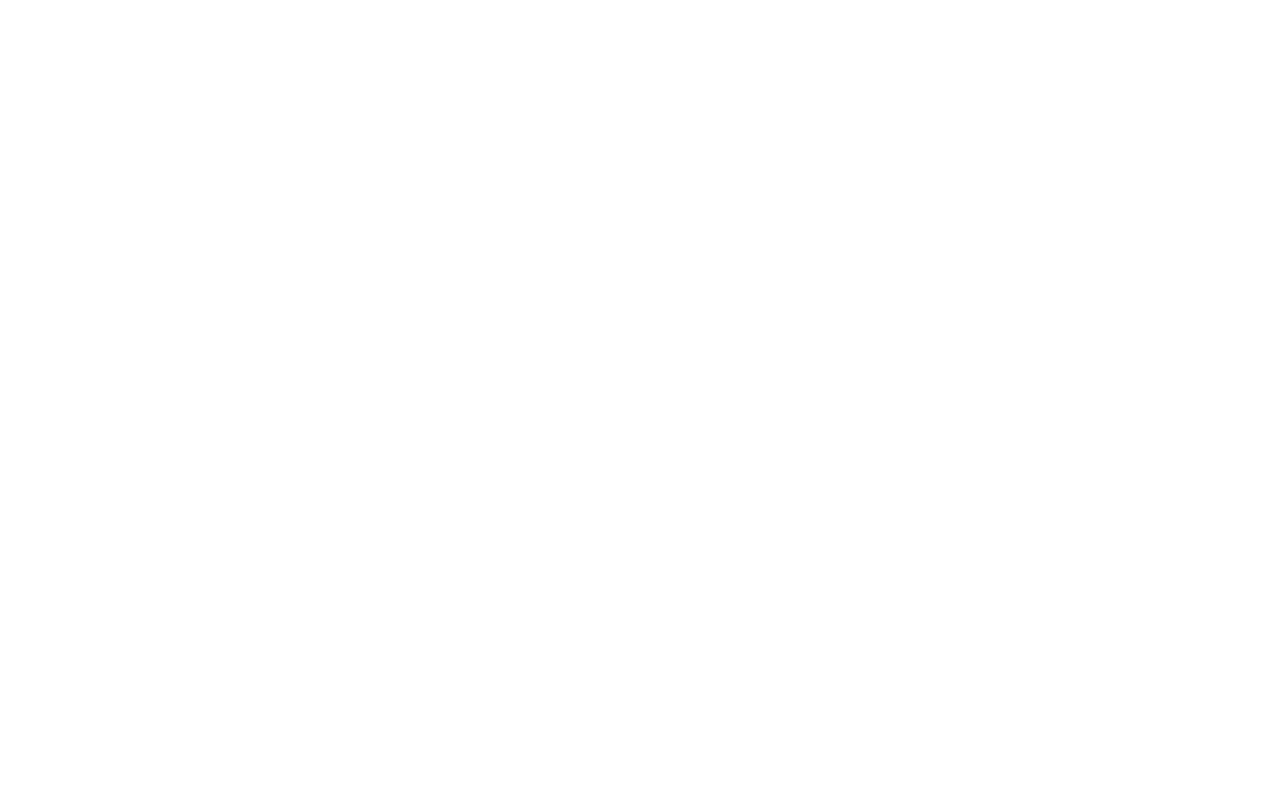
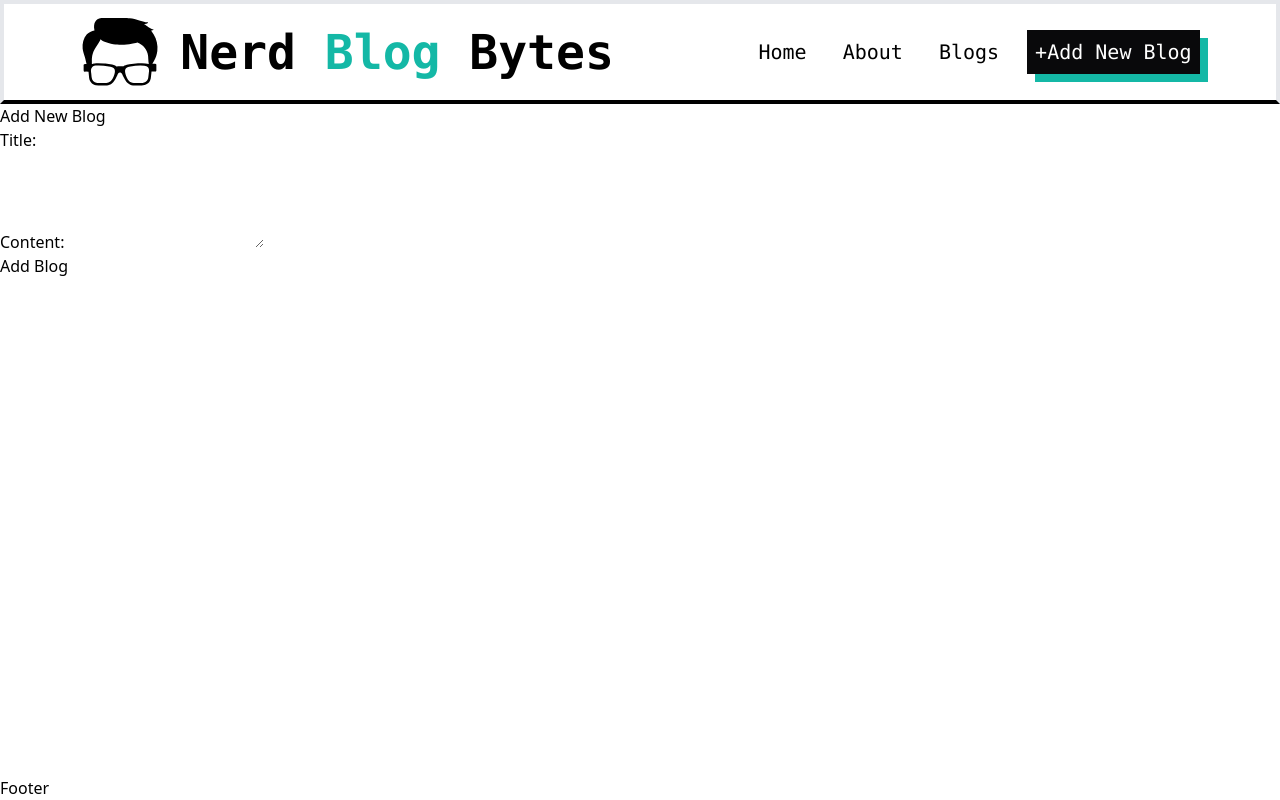
Before and after one commit to gbtan1991/nerd-blog-bytes, a React (Vite) app: page /Create in a window 1280 px wide. Built offline with nearby package versions, Linux system fonts and the light colour scheme.

Commit message:
Create an add new blog component

```diff
--- a/src/App.jsx
+++ b/src/App.jsx
@@ -3,6 +3,7 @@ import Header from "./Header.jsx";
 import { Routes, Route } from "react-router-dom";
 import Layout from "./Layout.jsx";
 import About from "./About.jsx";
+import Create from "./Create.jsx";
 
 export default function App() {
   return (
@@ -10,7 +11,7 @@ export default function App() {
       <Route path="/" element={<Layout />}>
         <Route path="/" element={<Home />} />
         <Route path="/About" element={<About />} />
-
+        <Route path="/Create" element={<Create />}/>
       </Route>
     </Routes>
   );
--- a/src/Create.jsx
+++ b/src/Create.jsx
@@ -1,11 +1,63 @@
-import React from 'react'
+import { useState } from "react";
 
 const Create = () => {
-  return (
-    <div>
-     <h2>Add a new Blog</h2>
-    </div>
-  )
-}
+    const [title, setTitle] = useState('');
+    const [content, setContent] = useState('');
+
+    const handleTitleChange = (e) => {
+      setTitle(e.target.value);
+    };
+
+    const handleContentChange = (e) => {
+      setContent(e.target.value);
+    };
+
+    const addBlog = () => {
+      // You can perform additional validation here
+
+      // Display the added blog information (you might want to send this data to a server in a real application)
+      alert(`Blog added!\n\nTitle: ${title}\nContent: ${content}`);
+
+      // Clear the form fields
+      setTitle('');
+      setContent('');
+    };
+
+    return (
+      <div className="blog-form">
+        <h2>Add New Blog</h2>
+        <form>
+          <div className="form-group">
+            <label htmlFor="title">Title:</label>
+            <input
+              type="text"
+              id="title"
+              name="title"
+              value={title}
+              onChange={handleTitleChange}
+              required
+            />
+          </div>
+
+          <div className="form-group">
+            <label htmlFor="content">Content:</label>
+            <textarea
+              id="content"
+              name="content"
+              value={content}
+              onChange={handleContentChange}
+              rows="4"
+              required
+            ></textarea>
+          </div>
+
+          <button type="button" onClick={addBlog}>
+            Add Blog
+          </button>
+        </form>
+      </div>
+    );
+  };
+
 
 export default Create
--- a/src/Header.jsx
+++ b/src/Header.jsx
@@ -14,7 +14,7 @@ const Header = () => {
         <Link to="/"><li className="p-2">Home</li></Link>
         <Link to="/About"><li className="p-2">About</li></Link>
         <li className="p-2">Blogs</li>
-        {/* <Link to="/Create"><li className="bg-zinc-950 text-white p-2 shadow-retro shadow-teal-500">+Add New Blog</li></Link> */}
+        <Link to="/Create"><li className="bg-zinc-950 text-white p-2 shadow-retro shadow-teal-500">+Add New Blog</li></Link>
         </ul>
       </div>
       </div>
```
